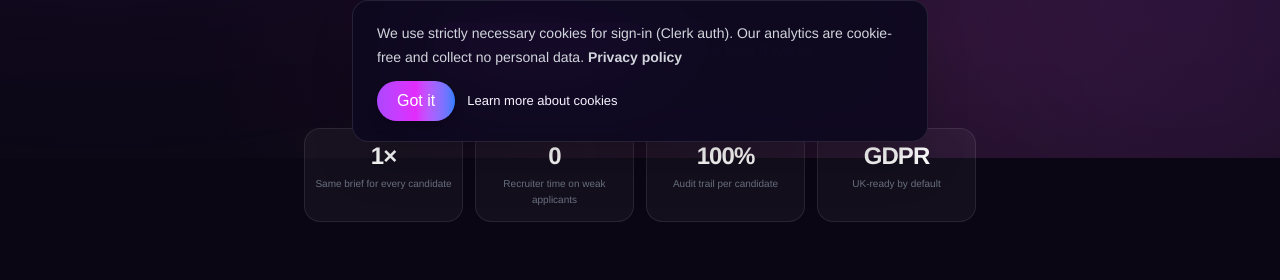
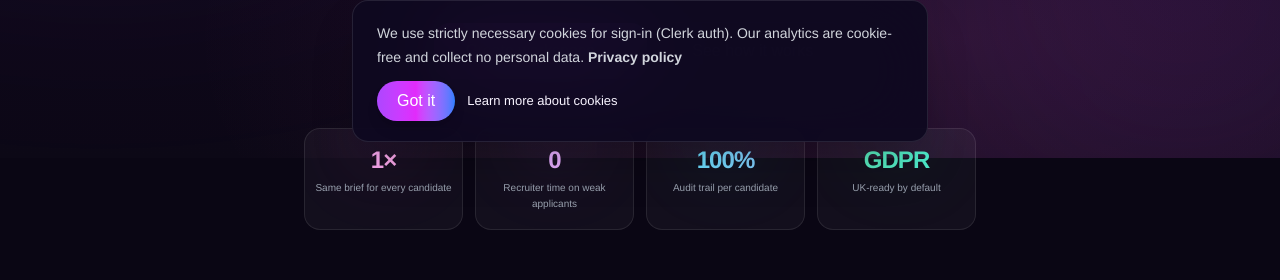
Before and after one commit to kumarrak1k/aim-mvp, a Next.js app: page /for-business in a window 1280 px wide. Shown: the part 642-922 px from the top of the page. Built offline with nearby package versions, Linux system fonts and the light colour scheme; no server answers.

Commit message:
For-business: premium glow-up for the stats band (gradient numbers, accent glows, hover)

```diff
--- a/app/for-business/page.tsx
+++ b/app/for-business/page.tsx
@@ -119,10 +119,10 @@ const useCases = [
 ];
 
 const stats = [
-  { value: "1×", label: "Same brief for every candidate" },
-  { value: "0", label: "Recruiter time on weak applicants" },
-  { value: "100%", label: "Audit trail per candidate" },
-  { value: "GDPR", label: "UK-ready by default" },
+  { value: "1×", label: "Same brief for every candidate", grad: "from-fuchsia-300 to-pink-300", glow: "bg-fuchsia-500/25" },
+  { value: "0", label: "Recruiter time on weak applicants", grad: "from-purple-300 to-fuchsia-300", glow: "bg-purple-500/25" },
+  { value: "100%", label: "Audit trail per candidate", grad: "from-cyan-300 to-blue-300", glow: "bg-cyan-500/25" },
+  { value: "GDPR", label: "UK-ready by default", grad: "from-emerald-300 to-teal-300", glow: "bg-emerald-500/25" },
 ];
 
 export default function ForBusinessPage() {
@@ -164,12 +164,15 @@ export default function ForBusinessPage() {
           {stats.map((s) => (
             <div
               key={s.label}
-              className="rounded-2xl border border-white/[0.09] bg-white/[0.04] px-2 py-3 text-center"
+              className="group relative overflow-hidden rounded-2xl border border-white/[0.09] bg-white/[0.04] px-2 py-4 text-center transition duration-300 hover:-translate-y-1 hover:border-white/[0.2] hover:bg-white/[0.06]"
             >
-              <p className="text-xl font-black tracking-[-0.04em] sm:text-2xl">
+              <div
+                className={`pointer-events-none absolute -top-6 left-1/2 h-16 w-16 -translate-x-1/2 rounded-full ${s.glow} opacity-50 blur-2xl transition duration-300 group-hover:opacity-100`}
+              />
+              <p className={`relative bg-gradient-to-r ${s.grad} bg-clip-text text-xl font-black tracking-[-0.04em] text-transparent sm:text-2xl`}>
                 {s.value}
               </p>
-              <p className="mt-1 text-[9px] leading-4 text-gray-500 sm:text-[10px]">
+              <p className="relative mt-1 text-[9px] leading-4 text-gray-400 sm:text-[10px]">
                 {s.label}
               </p>
             </div>
```
